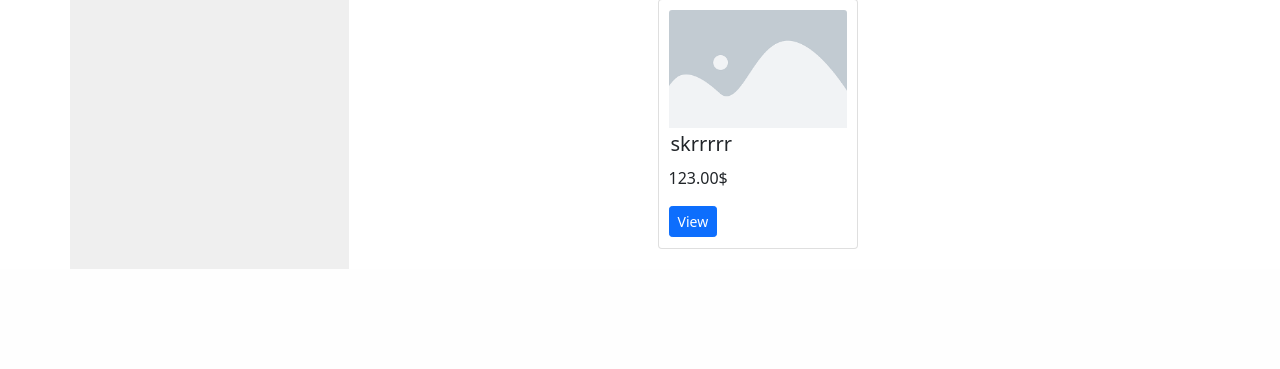
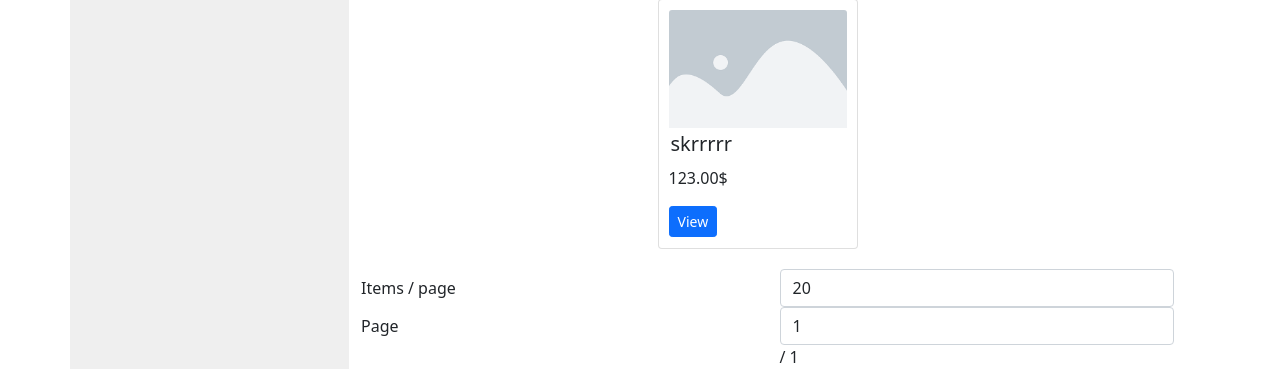
Before and after one commit to WitchoutName/django-smorter, a Django app: page /catalog/ in a window 1280 px wide. Shown: the part 1343-1712 px from the top of the page. Before the commit the page ends 1612 px from the top, so only its background shows below. Run offline with Django 3.2, Linux system fonts and the light colour scheme; data comes from the database, SQL or seed files in the repository; both versions use the stored data as it was after the commit.

Commit message:
pagination

```diff
--- a/eshop/templates/catalog.html
+++ b/eshop/templates/catalog.html
@@ -48,6 +48,18 @@
           </div>
           {% endfor %}
         </div>
+        <div class="form-group row">
+          <label for="itemsPerPage" class="col-sm-6 col-form-label">Items / page</label>
+          <div class="col-sm-6">
+            <input type="number" class="form-control" id="itemsPerPage"  name="itemsPerPage" placeholder="20" {% if filters.itemsPerPage %}value="{{ filters.itemsPerPage }}"{% endif %}>
+          </div>
+        </div>
+        <div class="form-group row">
+          <label for="page" class="col-sm-6 col-form-label">Page</label>
+          <div class="col-sm-6">
+            <input type="number" class="form-control" id="page"  name="page" placeholder="0" {% if filters.page %}value="{{ filters.page }}"{% endif %}> / {{ page_count }}
+          </div>
+        </div>
       </div>
       <script>
         $(document).ready(function () {
--- a/eshop/views.py
+++ b/eshop/views.py
@@ -231,19 +231,31 @@ def bs(*args):
 @csrf_exempt
 def catalog(request):
     filters = {x: y[0] for x, y in {**request.POST}.items()}
-    for x in ["search", "minPrice", "maxPrice"]:
+    for x, y in [["search", None], ["minPrice", None], ["maxPrice", None], ["itemsPerPage", 20], ["page", 1]]:
         if x not in filters:
-            filters[x] = None
+            filters[x] = y
 
-    print(filters)
-    items = Item.objects.all()
+    items = [x for x in Item.objects.all()]
     if filters["search"] not in [None, ""]:
         items = [x for x in items if filters["search"] in x.title]
-        print("s:",items)
     if filters["minPrice"]:
         items = [x for x in items if float(filters["minPrice"]) < float(x.price)]
-        print("min:",[x.price for x in items])
     if filters["maxPrice"]:
         items = [x for x in items if float(filters["maxPrice"]) > float(x.price)]
-        print("max:",items)
-    return render(request, 'catalog.html', {"items":  items, "filters": filters})
+
+    page_items = [[]]
+    i = 0
+    while len(items) > 0:
+        if i < int(filters["itemsPerPage"]):
+            page_items[-1].append(items[0])
+            items.pop(0)
+            i += 1
+        else:
+            i = 0
+            page_items.append([])
+
+    filters["page"] = int(filters["page"])
+    if int(filters["page"]) > len(page_items):
+        filters["page"] = len(page_items)
+
+    return render(request, 'catalog.html', {"items":  page_items[filters["page"]-1], "filters": filters, "page_count": len(page_items)})
```
Also changed, not shown: db.sqlite3.
